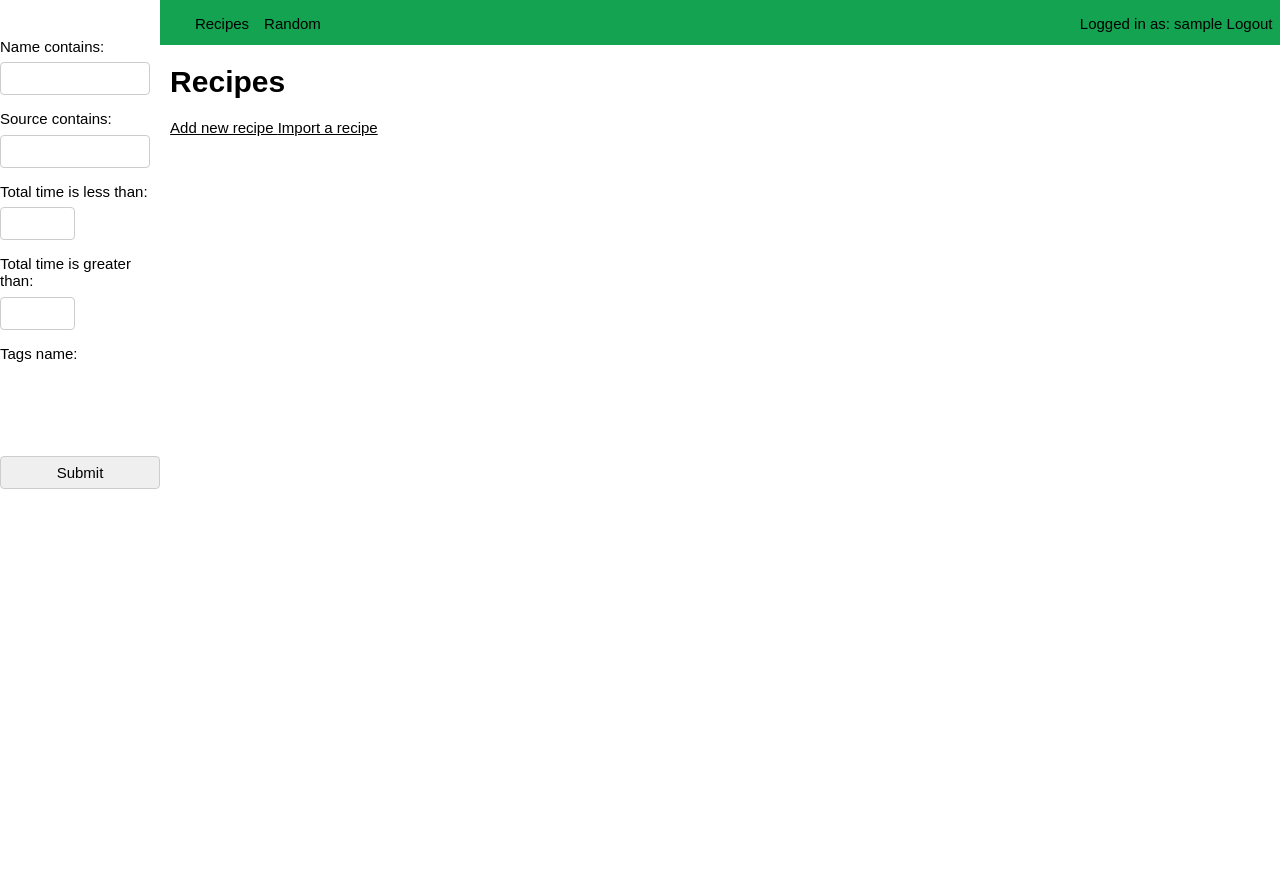
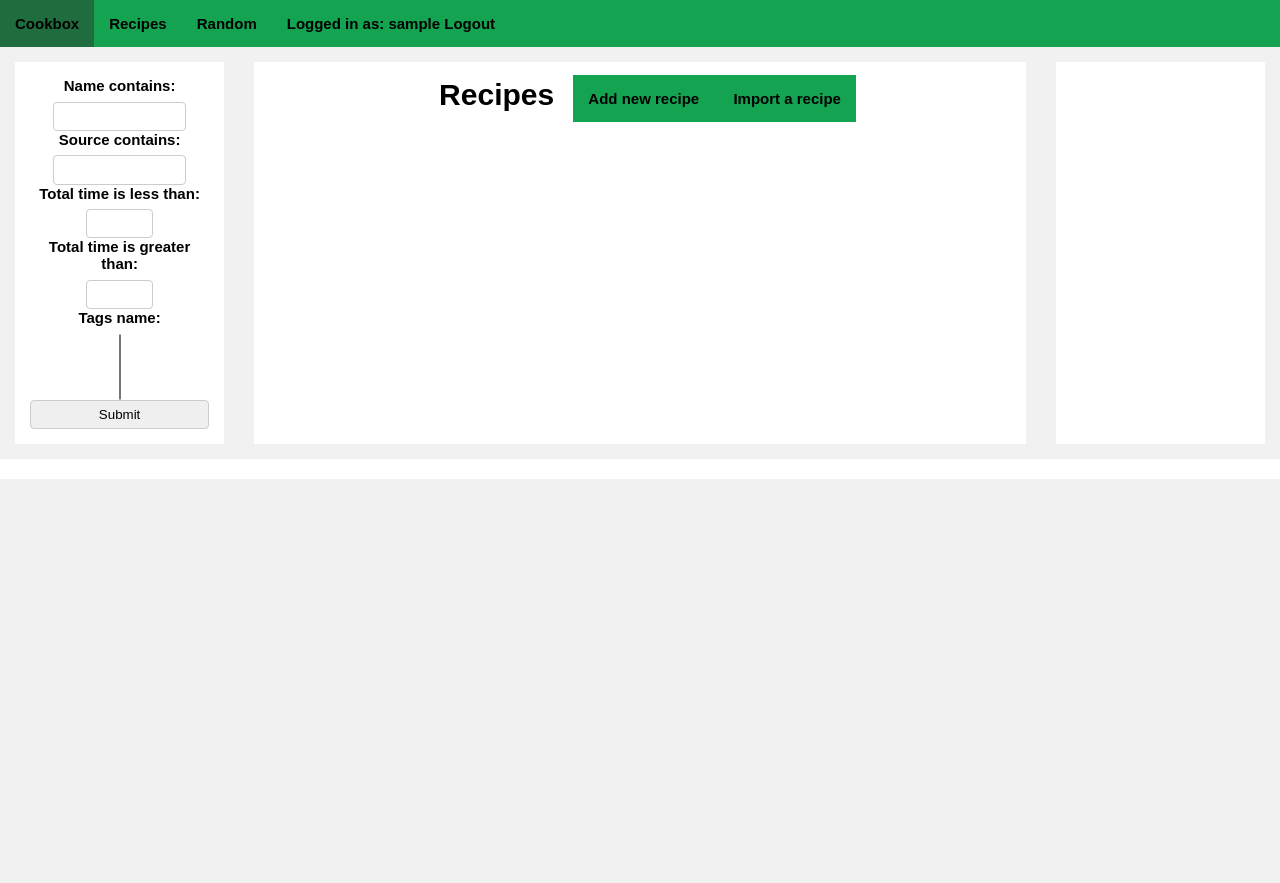
Before and after one commit to Chirurgus/cookbox, a Django app: page / in a window 1280 px wide. Run offline with Django 3.2, Linux system fonts and the light colour scheme; the visitor is signed in with stand-in values (Sample User, id 1); data that the repository does not hold is empty.

Commit message:
Re-organize css file

```diff
--- /dev/null
+++ b/cookbox_webui/static/cookbox_webui/css/style.css
@@ -0,0 +1,269 @@
+:root {
+    --main-color: #14a350;
+    --highlight-color: #1f6d3f;
+    --main-font-size: 15px;
+    --main-font-family: Arial;
+    --main-padding: 15px;
+}
+
+/* Reset css */
+
+html, body, div, span, applet, object, iframe,
+h1, h2, h3, h4, h5, h6, p, blockquote, pre,
+a, abbr, acronym, address, big, cite, code,
+del, dfn, em, img, ins, kbd, q, s, samp,
+small, strike, strong, sub, sup, tt, var,
+b, u, i, center,
+dl, dt, dd, ol, ul, li,
+fieldset, form, label, legend,
+table, caption, tbody, tfoot, thead, tr, th, td,
+article, aside, canvas, details, embed,
+figure, figcaption, footer, header, hgroup,
+menu, nav, output, ruby, section, summary,
+time, mark, audio, video {
+	margin: 0;
+	padding: 0;
+	border: 0;
+}
+
+
+
+/* Layout */
+
+body {
+    display: flex;
+    flex-flow: row wrap;
+
+    font-weight: bold;
+    text-align: center;
+
+}
+
+body > * {
+    padding: .67em;
+    flex: 1 100%;
+}
+
+header {
+    display: flex;
+    flex-flow: row wrap;
+    justify-content: flex-start;
+
+    flex-grow: 1;
+    flex-basis: 100%;
+    flex-shrink: 1;
+
+    padding: 0em 0em;
+}
+
+aside {
+    display: flex;
+    flex-flow: row wrap;
+    justify-content: flex-start;
+
+    flex-basis: 10em;
+    flex-grow: 1;
+    flex-shrink: 0;
+
+    width: 10em;
+
+    padding: 1em;
+    margin: 1em;
+}
+
+aside:empty {
+    display: none;
+    background: red;
+}
+
+main {
+    display: flex;
+    flex-flow: row wrap;
+
+    flex-basis: 30em;
+    flex-grow: 10;
+    flex-shrink: 1;
+
+    padding: 1em 1em;
+    margin: 1em 1em;
+}
+
+footer {
+    flex-basis: 100%;
+    flex-grow: 1;
+    flex-shrink: 1;
+}
+
+header a {
+    display: block;
+}
+
+
+
+h1 {
+    display: inline;
+
+    font-size: 2em;
+    padding: 0.25em 0.5em;
+}
+
+main a {
+    display: inline;
+}
+
+
+
+aside p {
+    display: inline-block;
+}
+
+
+button {
+    display: inline-block;
+
+    padding: 1em 2em;
+    margin: 2em 2em 1em 1em;
+    border: none;
+}
+
+a {
+    padding: 1em;
+}
+
+
+
+label {
+    display: block;
+    padding-bottom: 0.5em;
+}
+
+table {
+    width: 100%;
+    border-radius: 0.5em;
+    padding: 0em 1em 0em 1em;
+}
+
+input, textarea {
+    box-sizing: border-box;
+
+    width: 100%;
+    height: 2.20em;
+    min-height: 2.2em;
+
+    margin: 0;
+    padding: 6px 8px;
+
+    border: 0.1em solid #ccc;
+    border-radius: 4px;
+
+    text-indent: 0px;
+}
+
+/* project */
+
+/* Recipe list */
+.recipe-item {
+    flex: 1 0 10em;
+    width: 10em;
+    height: 15em;
+
+    margin: 1em 1em 1em 1em;
+
+    border-style: solid;
+    border-width: 1px;
+    border-color: black;
+    border-radius: 0.25em;
+
+    font-weight: bold;
+}
+
+/* Styles for edit forms */
+
+ul li {
+    padding: 0.5em 0.5em 0.5em 0.5em;
+}
+ul li:nth-child(odd) {
+    background: lightgrey;
+}
+ul li a {
+    float: right;
+    margin-left: 1em;
+    margin-right: 1em;
+}
+ul ul li:nth-child(odd) {
+    background: none;
+}
+
+input[type=number] {
+    max-width: 5em;
+}
+input[type=checkbox] {
+    max-width: 2em;
+}
+input[type=text] {
+    max-width: 10em;
+}
+
+table table {
+    background: grey;
+    border-radius: 0.5em;
+}
+
+.errorlist li {
+    width: 100%;
+    font-size: 50%;
+    color: red;
+    margin: 0 0 0 0;
+}
+
+/* Handle states */
+
+a:hover {
+    background: var(--highlight-color)
+}
+
+/* Cosmetics */
+a {
+    background: var(--main-color);
+    color: #000000;
+
+    text-decoration: none;
+}
+
+body {
+	font-family: var(--main-font-family);
+    font-size: var(--main-font-size);
+
+    background: #f1f1f1;
+}
+
+main {
+    background: #ffffff;
+}
+
+header {
+    background: var(--main-color)
+}
+
+aside {
+    background: #ffffff;
+}
+
+footer {
+    background: #ffffff;
+}
+
+button {
+    background-color: var(--main-color);
+
+    text-align: center;
+    text-decoration: none;
+}
+
+ul {
+    list-style: none;
+}
+
+table {
+    background: lightgrey;
+}
--- a/cookbox_webui/static/cookbox_webui/style.css
+++ /dev/null
@@ -1,144 +0,0 @@
-:root {
-    --main-color: #14a350;
-    --highlight-color: #1f6d3f;
-    --main-font-size: 15px;
-    --main-padding: 15px;
-}
-* {
-    font-family: sans-serif;
-    font-size: var(--main-font-size);
-    color: black;
-    border: none;
-}
-body {
-    margin-top: 0em;
-    margin-bottom: 0em;
-    margin-left: 0em;
-    margin-right: 0em;
-}
-nav {
-    width: 100%;
-    height: 3em;
-
-    margin-top: 0em;
-    margin-right: 0em;
-    margin-left: 0em;
-
-    background-color: var(--main-color);
-
-    overflow: hidden;
-}
-nav a {
-
-    display: block;
-    float: left;
-
-    padding-top: 1em;
-    padding-right: 0.5em;
-    padding-bottom: 0.5em;
-    padding-left: 0.5em;
-
-    text-decoration: none;
-}
-nav a:hover {
-    background-color: var(--highlight-color);
-}
-h1 {
-    font-size: 2em;
-}
-#logo {
-    /*font*/
-    font-family: 'Hind', sans-serif;
-    font-size: 2em;
-    letter-spacing: -0.1em;
-
-    /*box*/
-    padding-left: 1em;
-    padding-right: 2em;
-    margin-top: -1em;
-}
-button {
-    background-color: var(--main-color); /* Green */
-    border: none;
-    padding: 1em 2em;
-    text-align: center;
-    text-decoration: none;
-    display: inline-block;
-    margin: 2em 2em 1em 1em
-}
-ul {
-    list-style: none;
-}
-ul li {
-    padding: 0.5em 0.5em 0.5em 0.5em;
-}
-ul li:nth-child(odd) {
-    background: lightgrey;
-}
-ul li a {
-    float: right;
-    margin-left: 1em;
-    margin-right: 1em;
-}
-ul ul li:nth-child(odd) {
-    background: none;
-}
-label {
-    display: block;
-    padding-bottom: 0.5em;
-}
-input, textarea {
-    width: 100%;
-    height: 2.20em;
-    box-sizing: border-box;
-    margin: 0;
-    padding: 6px 8px;
-    min-height: 2.2em;
-    border: 0.1em solid #ccc;
-    border-radius: 4px;
-    text-indent: 0px;
-}
-input[type=number] {
-    max-width: 5em;
-}
-input[type=checkbox] {
-    max-width: 2em;
-}
-input[type=text] {
-    max-width: 10em;
-}
-table {
-    width: 100%;
-    background: lightgrey;
-    border-radius: 0.5em;
-    padding: 0em 1em 0em 1em;
-}
-table table {
-    background: grey;
-    border-radius: 0.5em;
-}
-.errorlist li {
-    width: 100%;
-    font-size: 50%;
-    color: red;
-    margin: 0 0 0 0;
-}
-
-/* The sidebar menu */
-.sidebar {
-    display: inline-block;
-    height: 100%; /* Full-height: remove this if you want "auto" height */
-    width: 10.67em; /* Set the width of the sidebar */
-    position: fixed; /* Fixed Sidebar (stay in place on scroll) */
-    z-index: 1; /* Stay on top */
-    top: 0; /* Stay at the top */
-    left: 0;
-    background-color: #ffffff; /* Black */
-    overflow-x: hidden; /* Disable horizontal scroll */
-    padding-top: 1.5em;
-  }
-
-  .recipe-list {
-      margin-left: 10.67em;
-      padding: 0em .67em;
-  }
--- a/cookbox_webui/templates/base.html
+++ b/cookbox_webui/templates/base.html
@@ -6,15 +6,31 @@
     <meta charset="utf-8" />
     <title>{% block title %}Cookbox{% endblock %}</title>
     <meta name="viewport" content="width=device-width, initial-scale=1">
-    <link rel="stylesheet" type="text/css" media="screen" href="{% static "cookbox_webui/style.css" %}" />
+    <link rel="stylesheet" type="text/css" media="screen" href="{% static "cookbox_webui/css/style.css" %}" />
     {% block scripts %}{% endblock %}
 </head>
 
 
 <body>
-{% include "detail/title_bar.html" %}
+    <header>
+    {% include "detail/title_bar.html" %}
+    </header>
 
-{% block content %}{% endblock %}
+    <aside>
+    {% block aside-left %}{% endblock %}
+    </aside>
+
+    <main>
+    {% block content %}{% endblock %}
+    </main>
+
+    <aside>
+    {% block aside-right %}{% endblock %}
+    </aside>
+
+    <footer>
+    {% block footer %}{% endblock %}
+    <footer>
 </body>
 
 </html>
--- a/cookbox_webui/templates/detail/title_bar.html
+++ b/cookbox_webui/templates/detail/title_bar.html
@@ -1,8 +1,6 @@
-<nav>
-    <a id="logo" href="{% url 'recipe-list' %}">Cookbox</a>
-    {% if user.is_authenticated %}
-        <a href="{% url 'recipe-list' %}">Recipes</a>
-        <a href="{% url 'recipe-random' %}">Random</a>
-        <a href="{% url 'logout' %}" style="float:right">Logged in as: {{ user }} Logout</a>
-    {% endif %}
-</nav>
+<a id="logo" href="{% url 'recipe-list' %}">Cookbox</a>
+{% if user.is_authenticated %}
+<a href="{% url 'recipe-list' %}">Recipes</a>
+<a href="{% url 'recipe-random' %}">Random</a>
+<a href="{% url 'logout' %}" style="float: right">Logged in as: {{ user }} Logout</a>
+{% endif %}
--- a/cookbox_webui/templates/recipe_list.html
+++ b/cookbox_webui/templates/recipe_list.html
@@ -1,16 +1,15 @@
 {% extends "base.html" %}
 
-{% block content %}
-
-    <div class="sidebar">
+{% block aside-left %}
 {# Filter form #}
 <form action="" method="get">
     {{ filter.form.as_p }}
     <input type="submit"/>
 </form>
-    </div>
+{% endblock %}
 
-    <div class="recipe-list">
+{% block  content %}
+<div style="width: 100%">
     <h1>Recipes</h1>
 
     {# Add/Import recipe buttons #}
@@ -20,17 +19,12 @@
     <a href="{% url 'recipe-import' %}">
         Import a recipe
     </a>
+</div>
 
 {# Recipe list #}
-        <ul>
 {% for recipe in filter.qs %}
-                <li>
+<a class="recipe-item" href="{% url 'recipe-detail' recipe.pk %}">
     {{ recipe.name }}
-                    <a href="{% url 'recipe-delete' recipe.pk %}">delete</a>
-                    <a href="{% url 'recipe-edit' recipe.pk %}">edit</a>
-                    <a href="{% url 'recipe-detail' recipe.pk %}">view</a>
-                </li>
+</a>
 {% endfor %}
-        </ul>
-    </div>
 {% endblock %}
```
Also changed, not shown: cookbox_webui/static/cookbox_webui/css/reset.css (added), cookbox_webui/static/cookbox_webui/img/icon-addlink.svg (added). Lines whose indentation alone changed are shown as unchanged.
